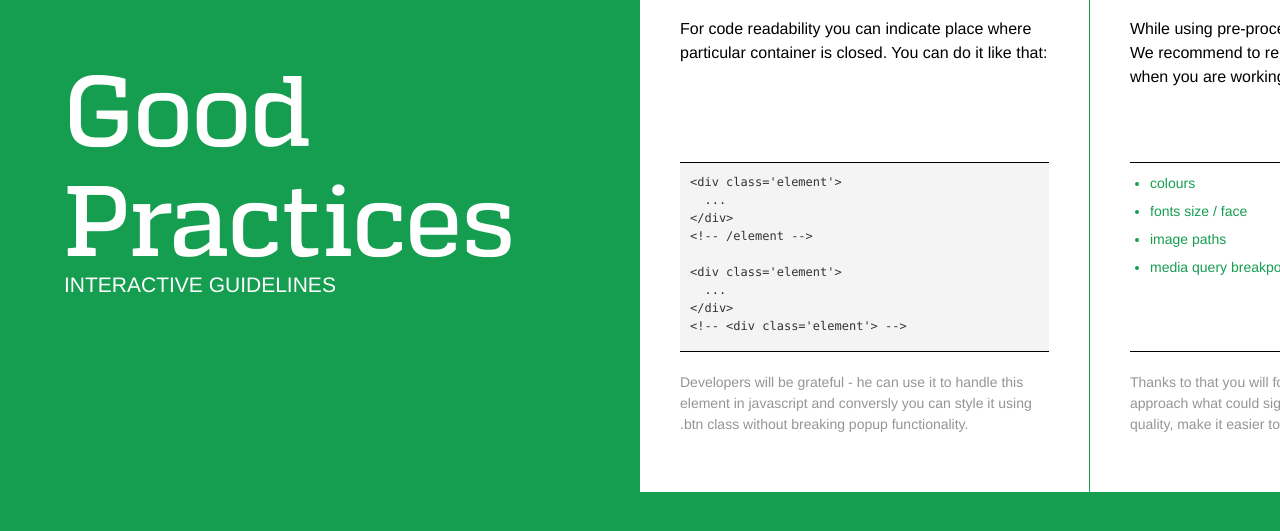
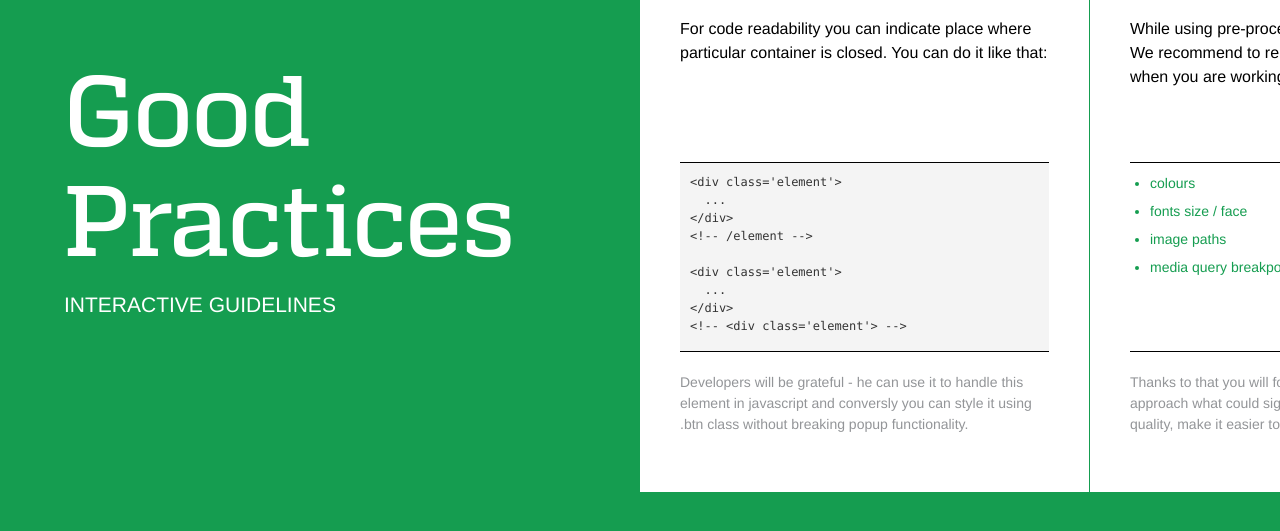
Before and after one commit to IDCracow/good-practices.github.io, a website: page index.html in a window 1280 px wide. Shown: the part 183-714 px from the top of the page. Drawn offline with Linux system fonts and the light colour scheme.

Commit message:
version 1.0

```diff
--- a/stylesheets/styles.sass
+++ b/stylesheets/styles.sass
@@ -78,6 +78,7 @@ header
   h2
     font-weight: normal
     text-transform: uppercase
+    margin: 20px 0
 
 section
   width: $noOfArticles*$articleWidth
```
Also changed, not shown: stylesheets/styles.css.
